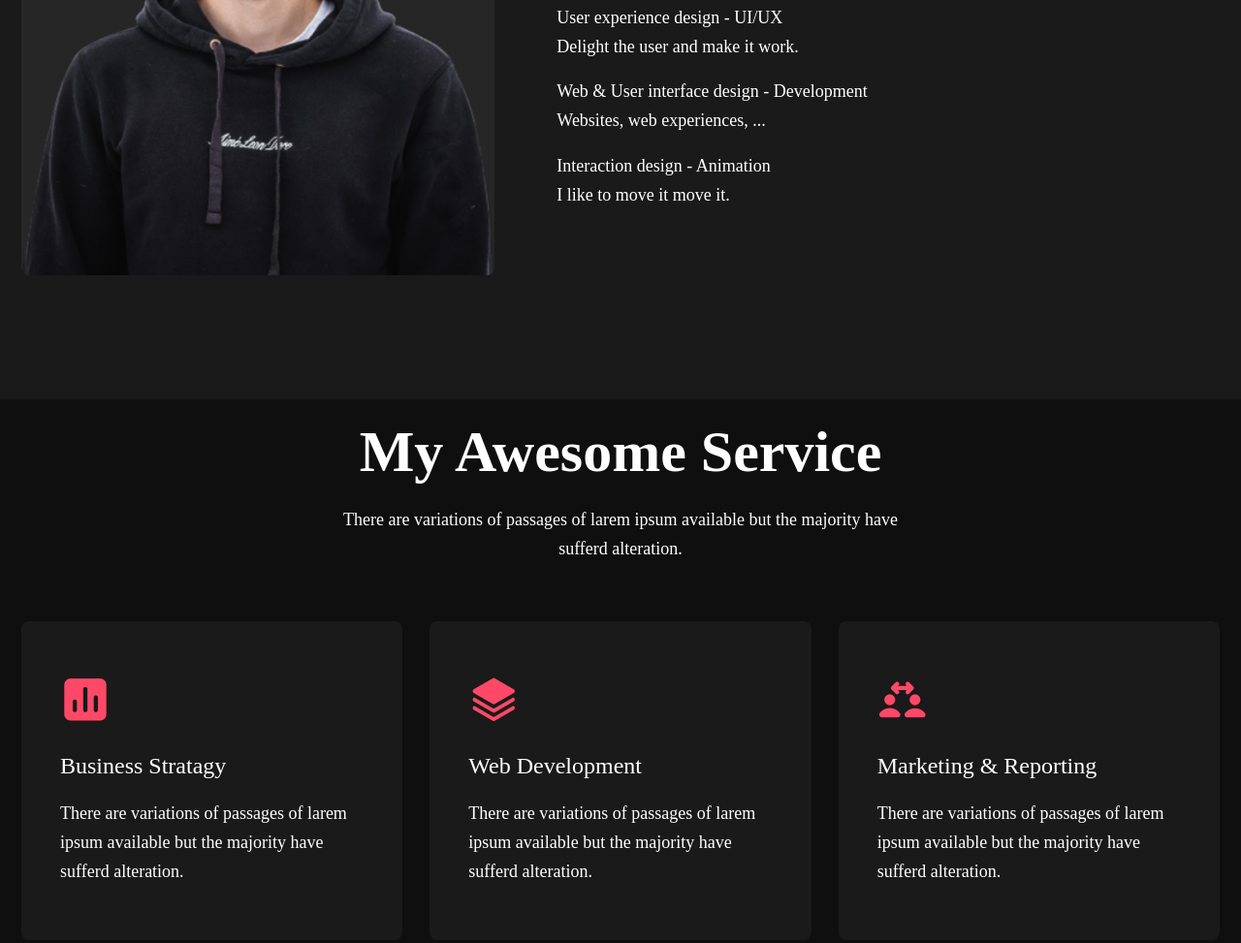
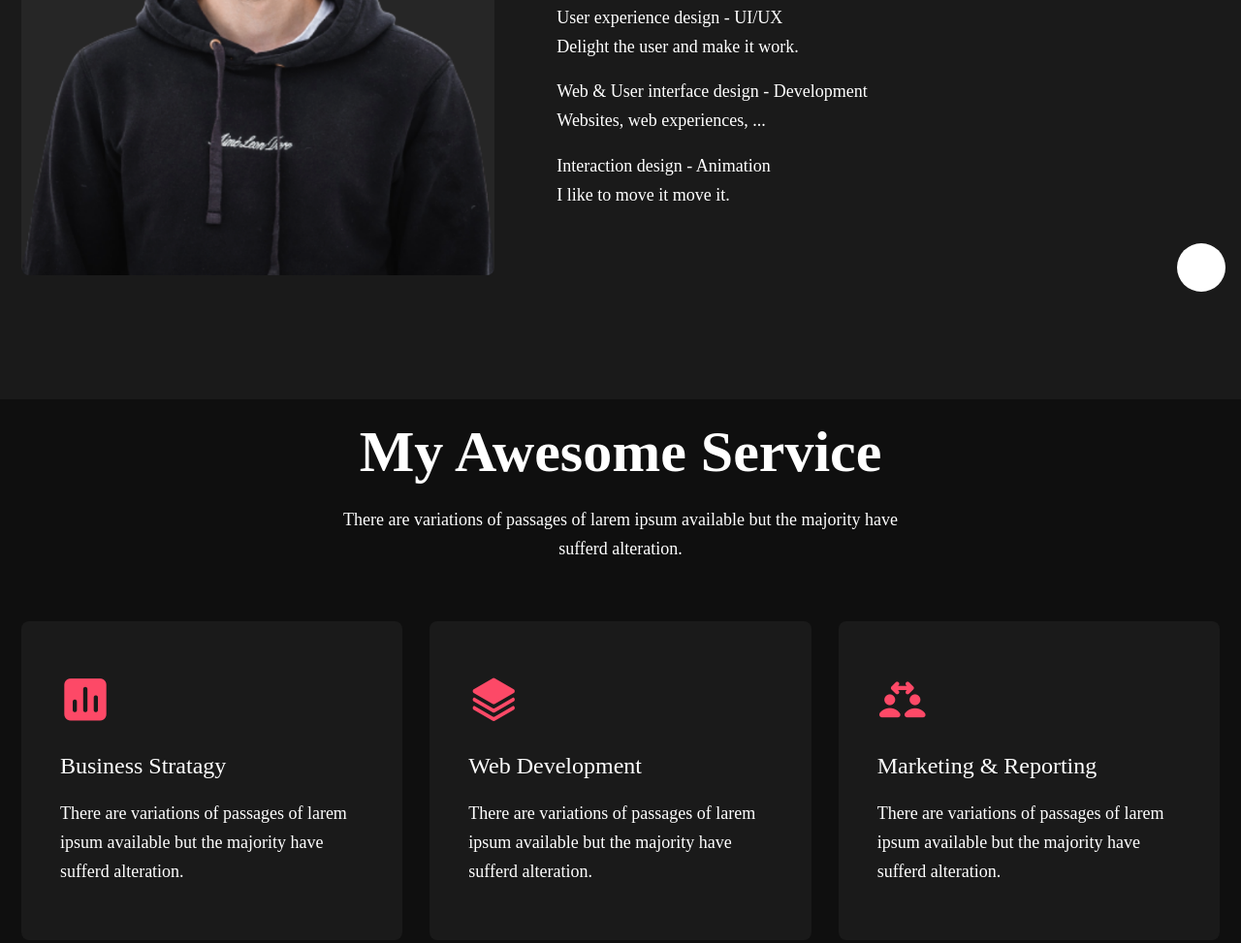
Before and after one commit to Basu19062001/Portfoilo, a plain HTML site: page index.html in a window 1280 px wide. Shown: the part 1299-2272 px from the top of the page at 97% size. Drawn offline with nearby package versions, Linux system fonts and the light colour scheme.

Commit message:
Scroll up added

```diff
--- a/index.html
+++ b/index.html
@@ -464,6 +464,9 @@
         </div>
     </footer>
     <!-- Scroll Up -->
+    <a href="#" class="scrollup" id="scroll-up">
+        <i class="uil uil-angle-up scrollup__icon"></i>
+    </a>
     <!-- Email Js -->
     <script type="text/javascript"
     src="https://cdn.jsdelivr.net/npm/@emailjs/browser@4/dist/email.min.js"></script>
--- a/main.js
+++ b/main.js
@@ -13,6 +13,15 @@ function scrollHeader(){
 }
 window.addEventListener('scroll',scrollHeader);
 /*=================Show Roll Up=============== */
+
+function scrollUp(){
+    const scrollUp = document.getElementById('scroll-up');
+    // When the scroll is greater than 350 viewport height, add the show-scroll class to scroll-top class
+    if(this.scrollY >= 350) scrollUp.classList.add('show-scroll');
+    else scrollUp.classList.remove('show-scroll');
+}
+window.addEventListener('scroll',scrollUp);
+
 /*=================About Tabs=============== */
 const tabs = document.querySelectorAll('[data-target'),
     tabContents = document.querySelectorAll('[data-content]');
--- a/style.css
+++ b/style.css
@@ -532,4 +532,30 @@
         justify-self: flex-end;
     }
     /* ======= Scroll Up =======*/
+    .scrollup{
+        position: fixed;
+        right: 1rem;
+        bottom: -100%;
+        width: 50px;
+        height: 50px;
+        border-radius: 50%;
+        background-color: var(--title-color);
+        display: grid;
+        place-items: var(--z-fixed);
+        z-index: var(--z-fixed);
+        transition: all 0.4s var(--transition);
+    }
+
+    .scrollup__icon{
+        color: var(--first-color);
+        font-size: 2.25rem;
+        line-height: 1;
+    }
+    /* Show scrollup */
+
+    .show-scroll{
+        bottom: 3rem;
+    }
+
+    /* ======= Break Points =======*/
 }
```
